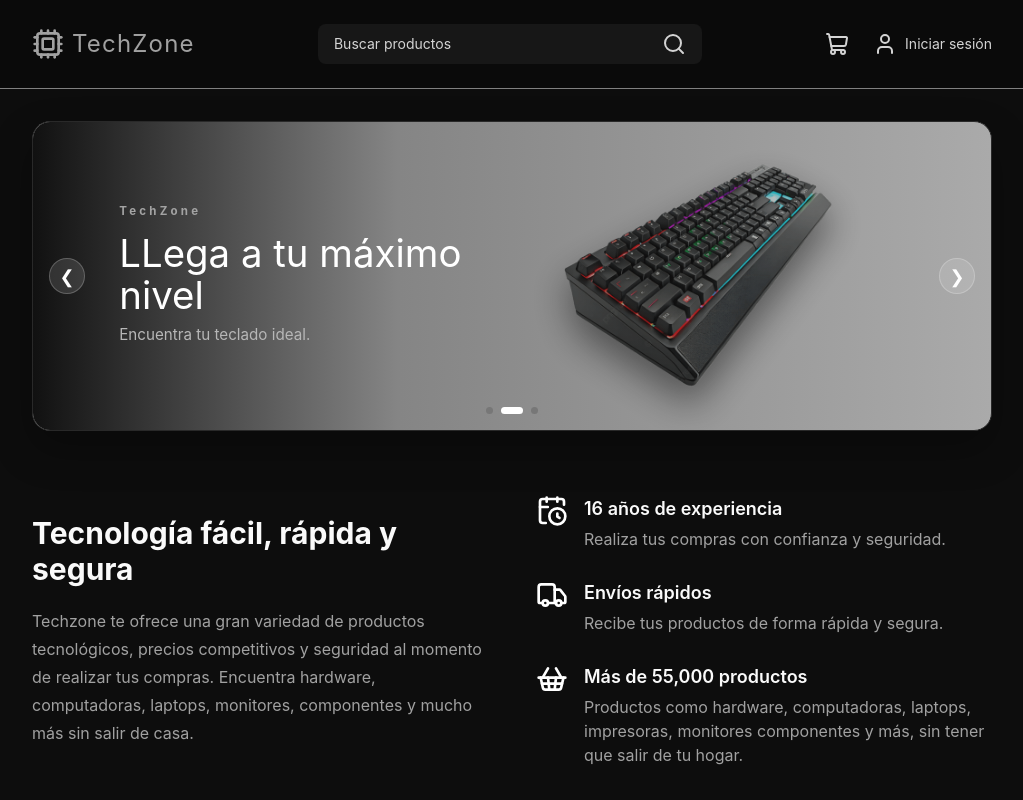
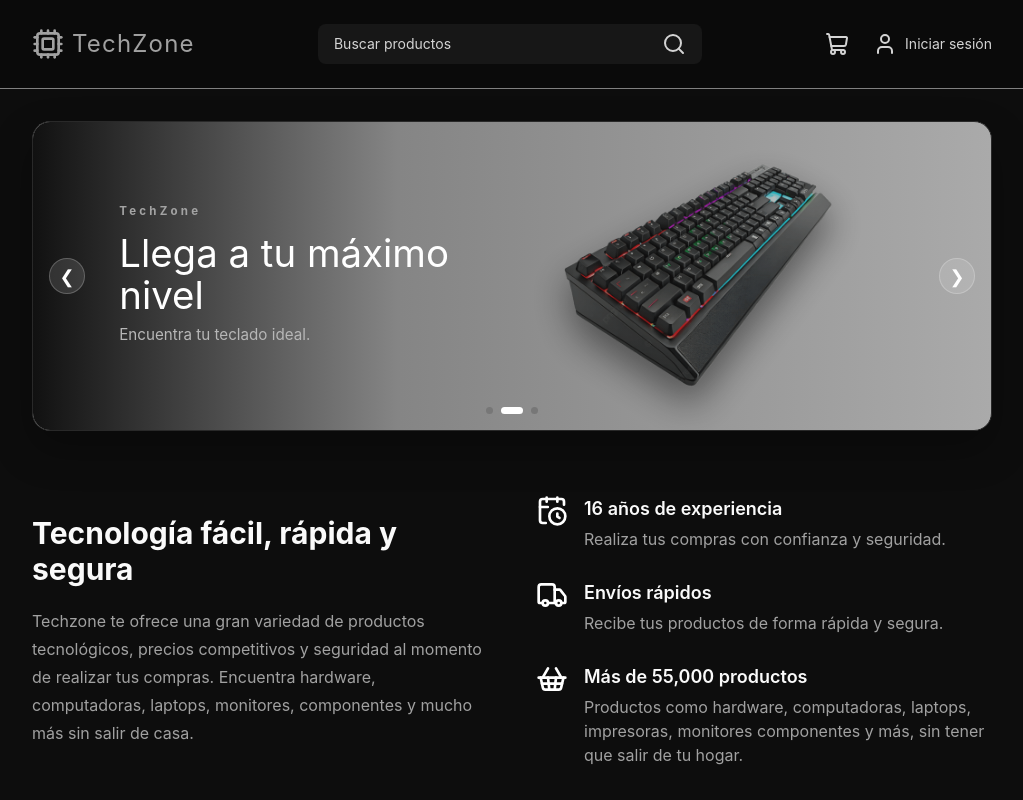
Before and after one commit to CesarOliva/tienda-softtek, a React (Vite) app: page / in a window 1280 px wide. Shown: the top 800 px of the page, without its empty margins (128-1151 px from the left). Built offline with nearby package versions, Linux system fonts and the light colour scheme; no server answers; the database is empty.

Commit message:
fixing typo

```diff
--- a/src/_components/Main/Carousel.jsx
+++ b/src/_components/Main/Carousel.jsx
@@ -14,15 +14,15 @@ const carouselSlides = [
     src: "/images/carousel/producto-2.png",
     category: "teclados",
     eyebrow: "TechZone",
-    title: "LLega a tu máximo nivel",
+    title: "Llega a tu máximo nivel",
     description: "Encuentra tu teclado ideal.",
   },
   {
     src: "/images/carousel/producto-3.png",
     category: "mouse",
     eyebrow: "TechZone",
-    title: "Descrubre tu estilo",
-    description: "Los mejores mouses para Ti.",
+    title: "Descubre tu estilo",
+    description: "Los mejores mouses para ti.",
   },
 ];
 
```
